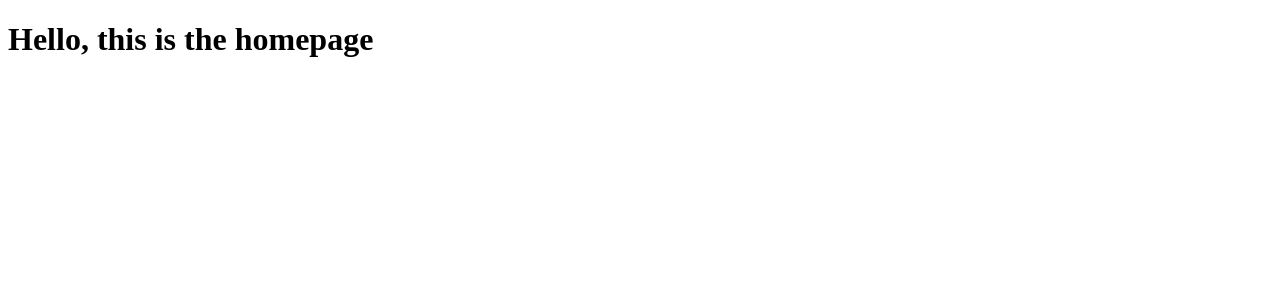
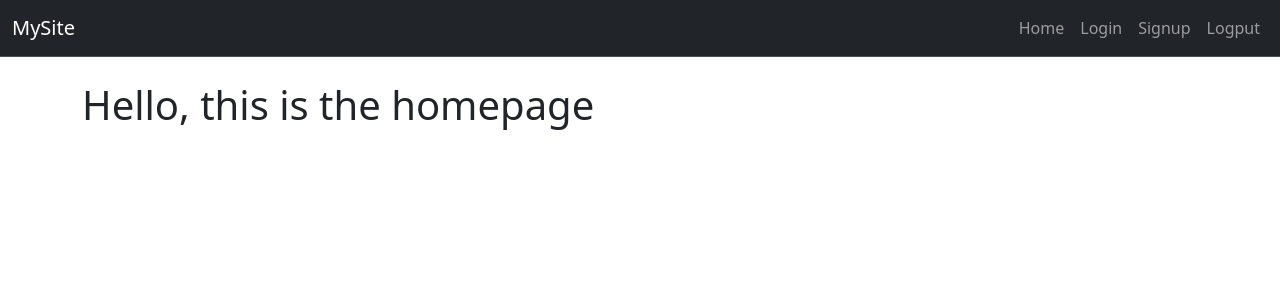
Before and after one commit to thaparojanthapa1-eng/Flask-blog-style-website, a Flask app: page / in a window 1280 px wide. Shown: the top 300 px of the page. Run offline with Flask 3, Linux system fonts and the light colour scheme.

Commit message:
Modified the base template

```diff
--- a/website/templates/base.html
+++ b/website/templates/base.html
@@ -4,8 +4,38 @@
     <meta charset="UTF-8">
     <meta name="viewport" content="width=device-width, initial-scale=1.0">
     <title>{% block title %}{% endblock %}</title>
+    <link href="https://cdn.jsdelivr.net/npm/bootstrap@5.3.8/dist/css/bootstrap.min.css"
+          rel="stylesheet"
+          integrity="sha384-sRIl4kxILFvY47J16cr9ZwB07vP4J8+LH7qKQnuqkuIAvNWLzeN8tE5YBujZqJLB"
+          crossorigin="anonymous">
+    {% block head %}{% endblock %}
 </head>
 <body>
-    <div>{% block content %}{% endblock %}</div>
+    <nav class="navbar navbar-expand-lg bg-dark border-bottom border-body" data-bs-theme="dark">
+        <div class="container-fluid">
+            <a class="navbar-brand" href="#">MySite</a>
+            <button class="navbar-toggler" type="button" data-bs-toggle="collapse"
+                    data-bs-target="#navbarNav" aria-controls="navbarNav"
+                    aria-expanded="false" aria-label="Toggle navigation">
+                <span class="navbar-toggler-icon"></span>
+            </button>
+            <div class="collapse navbar-collapse" id="navbarNav">
+                <ul class="navbar-nav ms-auto">
+                    <li class="nav-item"><a class="nav-link" href="/home">Home</a></li>
+                    <li class="nav-item"><a class="nav-link" href="/login">Login</a></li>
+                    <li class="nav-item"><a class="nav-link" href="/signup">Signup</a></li>
+                    <li class="nav-item"><a class="nav-link" href="/logout">Logput</a></li>
+                </ul>
+            </div>
+        </div>
+    </nav>
+
+    <main class="container my-4">
+        {% block content %}{% endblock %}
+    </main>
+
+    <script src="https://cdn.jsdelivr.net/npm/bootstrap@5.3.8/dist/js/bootstrap.bundle.min.js"
+            integrity="sha384-FKyoEForCGlyvwx9Hj09JcYn3nv7wiPVlz7YYwJrWVcXK/BmnVDxM+D2scQbITxI"
+            crossorigin="anonymous" defer></script>
 </body>
 </html>
```
Also changed, not shown: website/templates/createpost.html (added), website/templates/login.html (added), website/templates/post.html (added), website/templates/signup.html (added).
